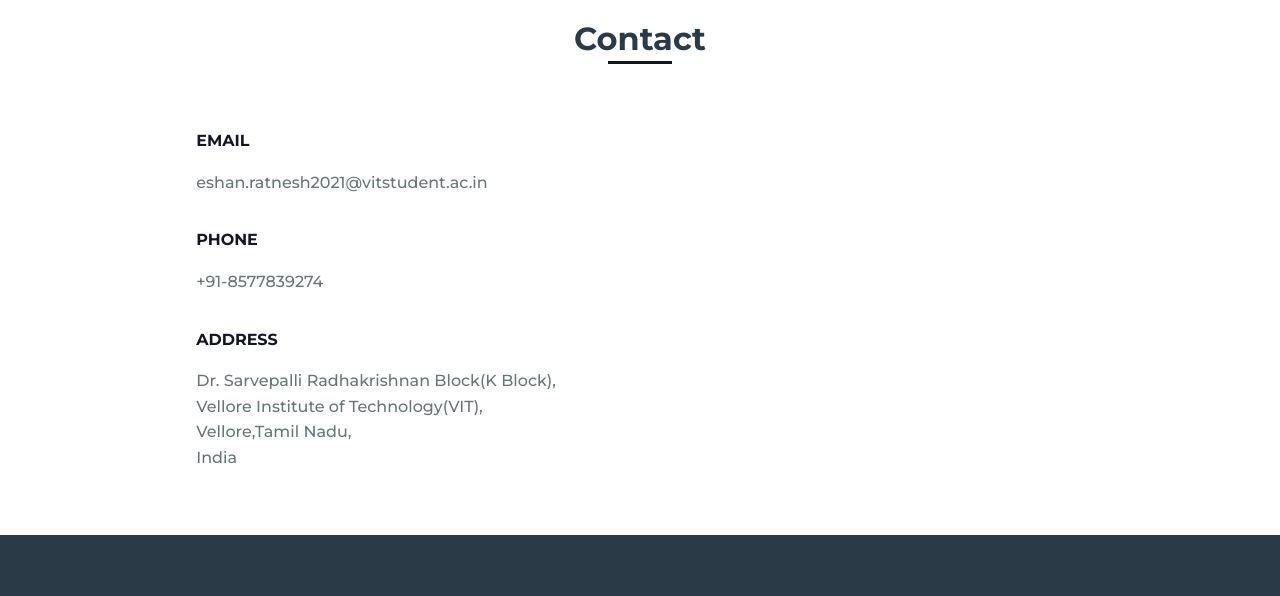
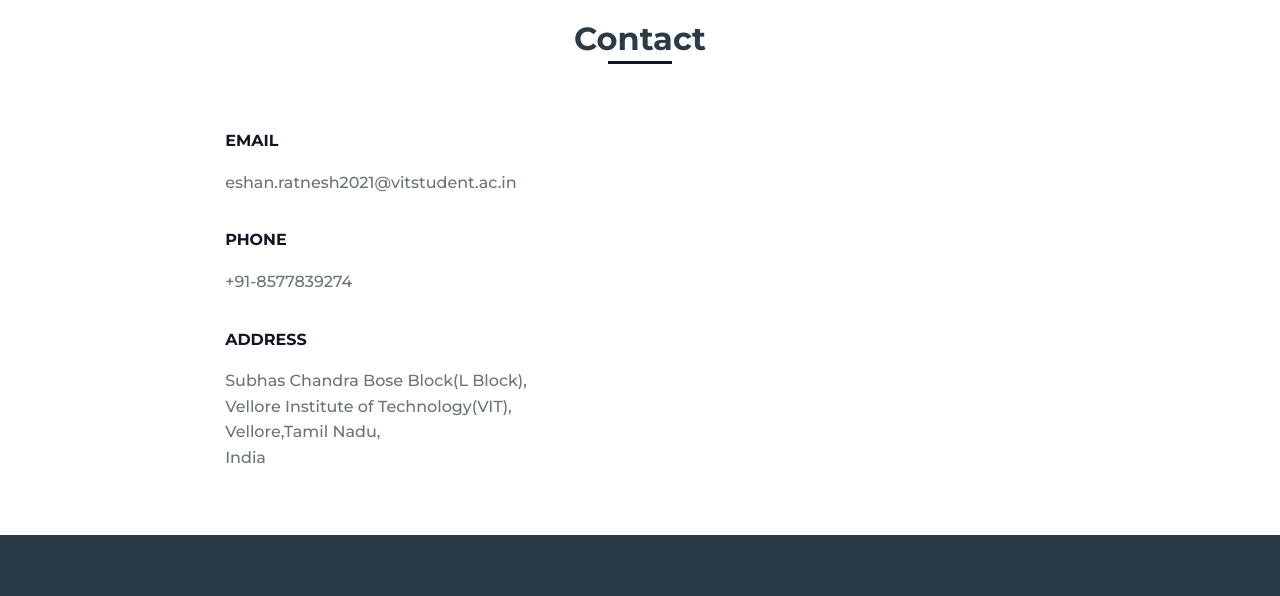
Before and after one commit to EshanRS/Portfolio, a plain HTML site: page index.html in a window 1280 px wide. Shown: the part 4058-4654 px from the top of the page. Drawn offline with nearby package versions, Linux system fonts and the light colour scheme; files whose address does not match are found by name.

Commit message:
Updated the address

```diff
--- a/index.html
+++ b/index.html
@@ -242,7 +242,7 @@
                     <span class="contact__text">+91-8577839274</span>
 
                     <h3 class="contact__subtitle">ADDRESS</h3>
-                    <span class="contact__text">Dr. Sarvepalli Radhakrishnan Block(K Block),
+                    <span class="contact__text">Subhas Chandra Bose Block(L Block),
                         <br>Vellore Institute of Technology(VIT),
                         <br>Vellore,Tamil Nadu,
                         <br>India </span>
```
